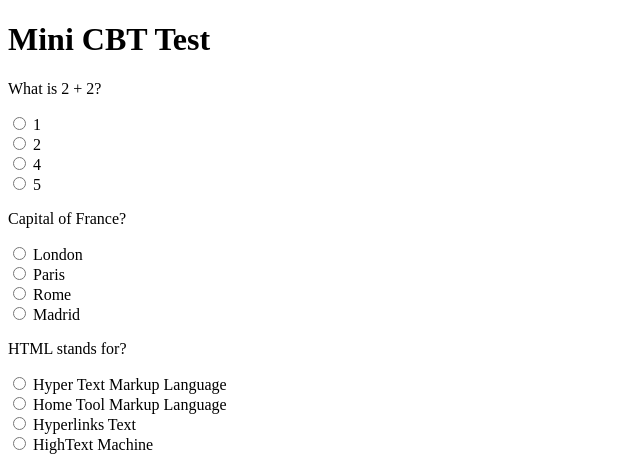
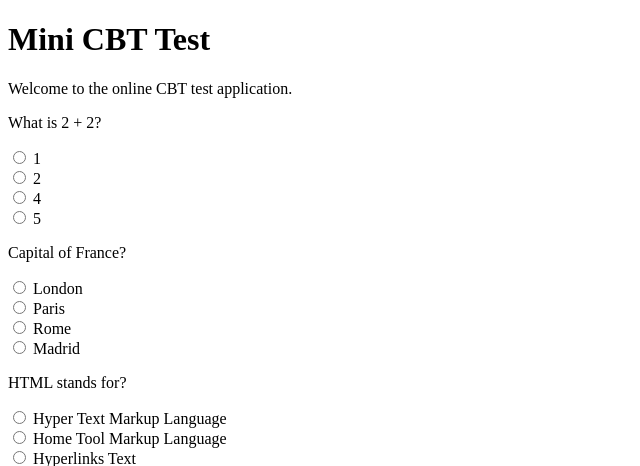
Before and after one commit to RICH-P1/mini-cbt-flask, a Flask app: page / in a window 1280 px wide. Shown: the top 466 px of the page, without its empty margins (0-640 px from the left). Run offline with Flask 3, Linux system fonts and the light colour scheme.

Commit message:
updated home.html with welcome Message

```diff
--- a/templates/home.html
+++ b/templates/home.html
@@ -8,6 +8,7 @@
 <body>
 
 <h1>Mini CBT Test</h1>
+<p>Welcome to the online CBT test application.</p>
 
 <form method="POST">
 
```
